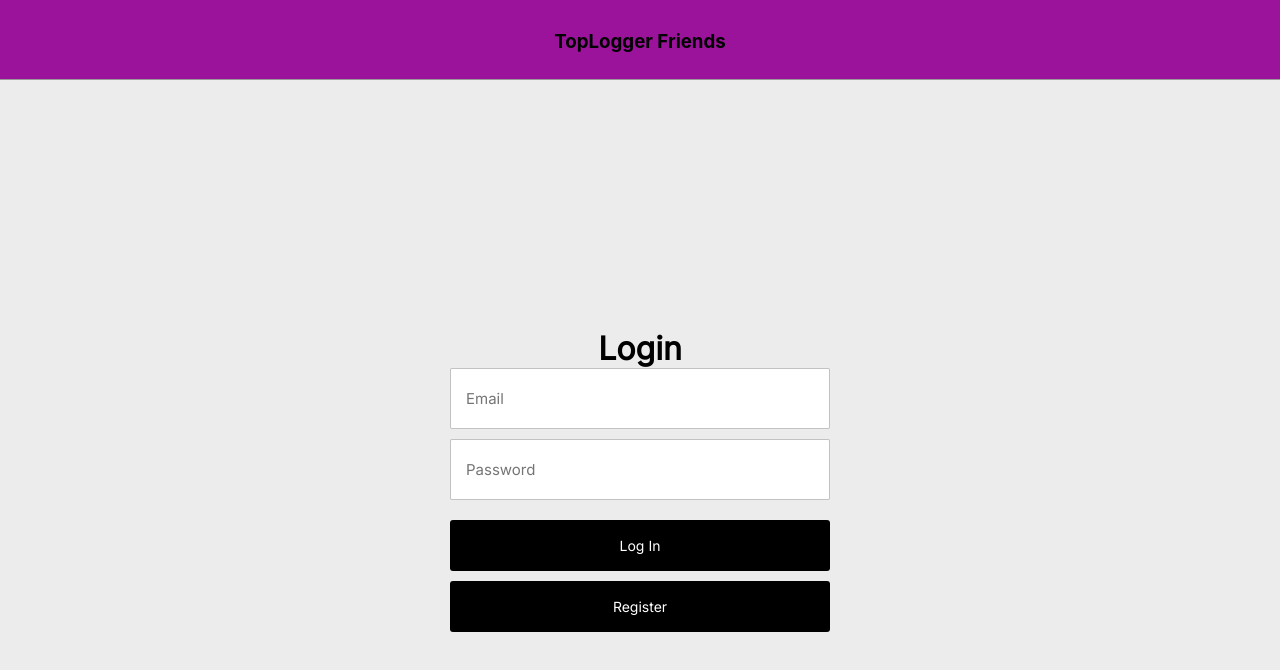
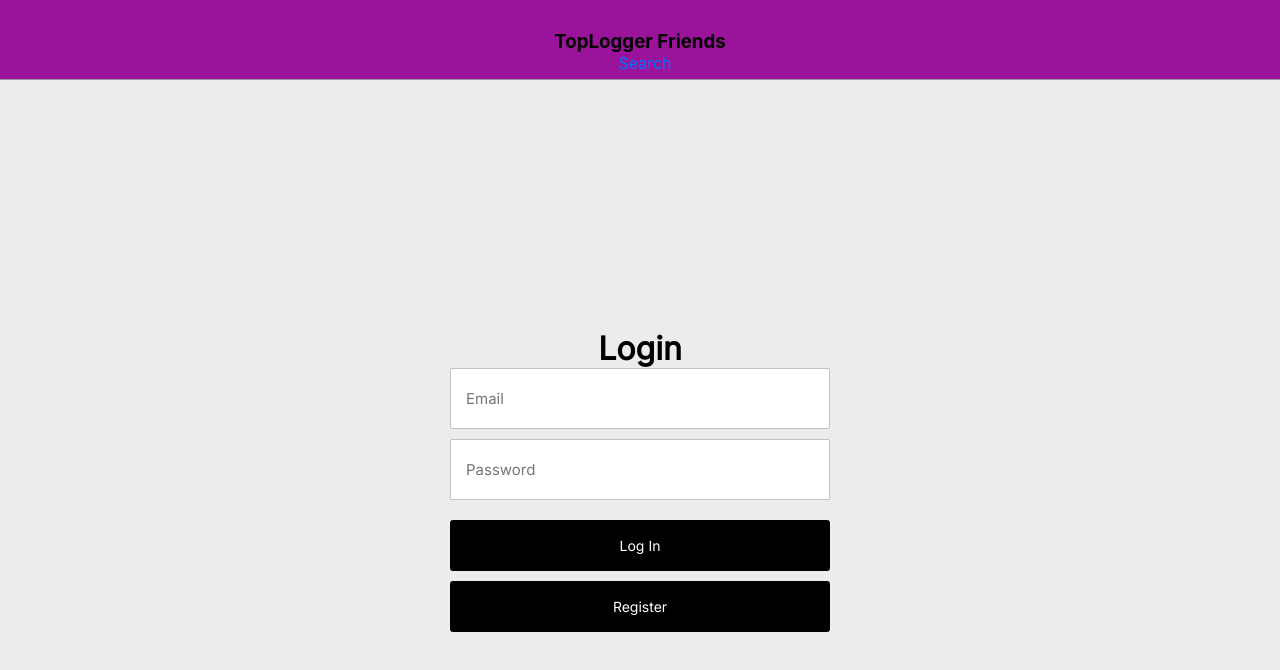
Before and after one commit to Milan-Koelen/toplogger-friends, a React (Create React App) app: page /login in a window 1280 px wide. Shown: the top 670 px of the page. Built offline with nearby package versions, Linux system fonts and the light colour scheme; no server answers.

Commit message:
Search link

```diff
--- a/src/_components/Layout.js
+++ b/src/_components/Layout.js
@@ -1,6 +1,7 @@
 import React from "react";
 import { HOME_URL } from "../config";
 import "./Layout.css";
+import { Link } from "react-router-dom";
 
 export default function Layout({ children }) {
   return (
@@ -8,6 +9,7 @@
       <div className="header">
         <a href={HOME_URL}>
           <h3> TopLogger Friends</h3>
+          <Link to="/search"> Search</Link>
         </a>
       </div>
       {children}
```
